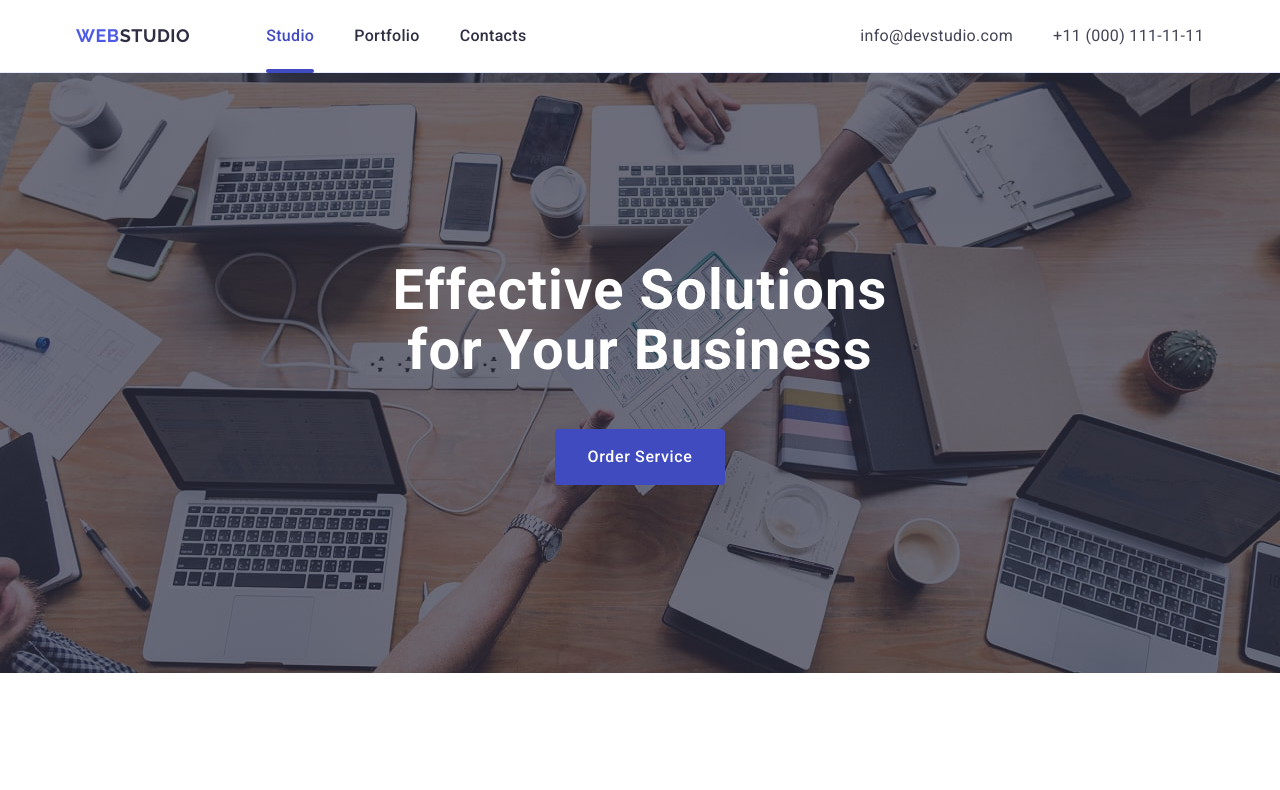
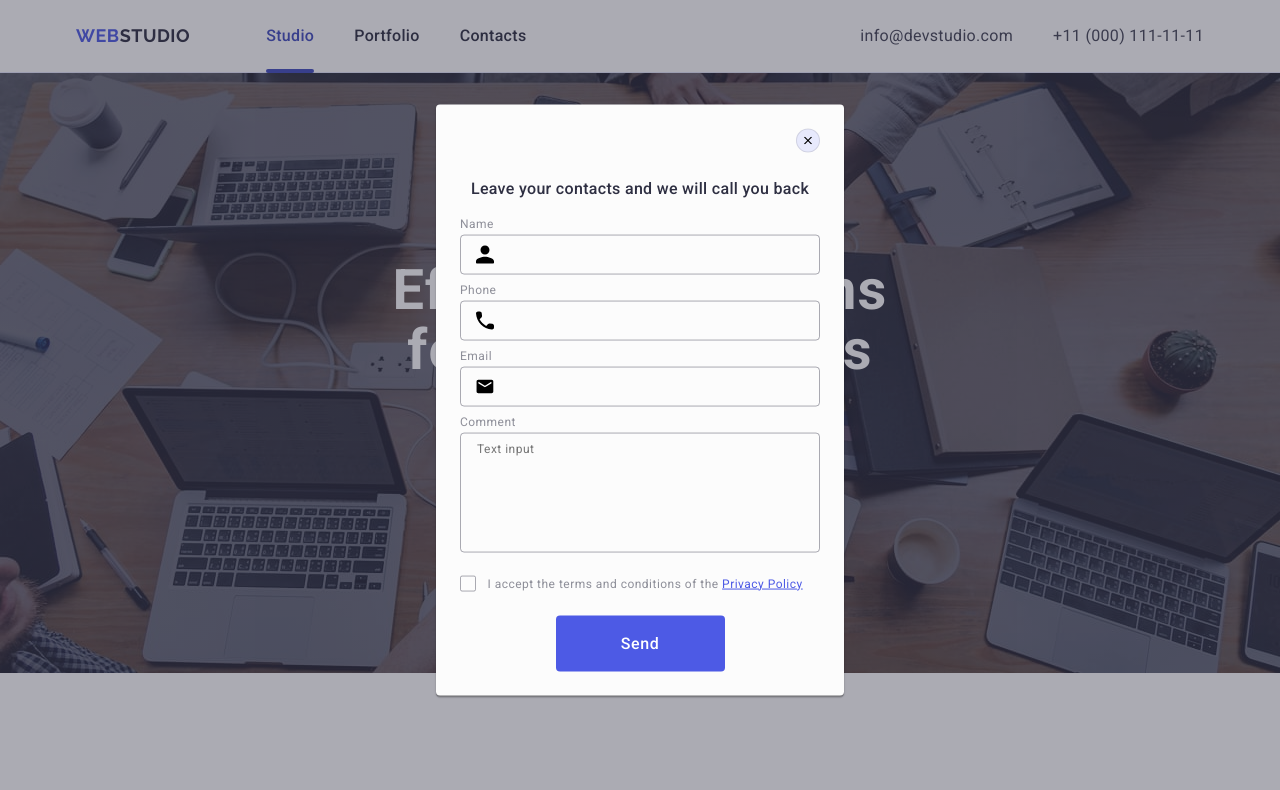
Before and after one commit to 0k6ana/goit-markup-hw-06, a plain HTML site: page index.html in a window 1280 px wide. Both pictures are taken after a click on the button "Order Service". Shown: the top 790 px of the page. Drawn offline with nearby package versions, Linux system fonts and the light colour scheme.

Commit message:
fix modal

```diff
--- a/css/styles.css
+++ b/css/styles.css
@@ -810,6 +810,16 @@ button {
   width: 100%;
   height: 100%;
   background-color: #ffffff;
+  opacity: 0;
+  visibility: hidden;
+  pointer-events: none;
+  transition: opacity 250ms cubic-bezier(0.4, 0, 0.2, 1),
+    visibility 250ms cubic-bezier(0.4, 0, 0.2, 1);
+}
+.mobile-menu.is-open {
+  opacity: 1;
+  visibility: visible;
+  pointer-events: auto;
 }
 .mobile-menu-container {
   position: relative;
@@ -913,3 +923,210 @@ button {
     display: none;
   }
 }
+@media screen and (min-width: 1158px) {
+  .mobile-menu {
+    display: none;
+  }
+}
+
+/*modal*/
+.backdrop {
+  position: fixed;
+  top: 0;
+  left: 0;
+  width: 100%;
+  height: 100%;
+  background-color: rgba(46, 47, 66, 0.4);
+  transition: opacity 250ms cubic-bezier(0.4, 0, 0.2, 1),
+    visibility 250ms cubic-bezier(0.4, 0, 0.2, 1);
+  opacity: 0;
+  visibility: hidden;
+  pointer-events: none;
+}
+.backdrop.is-open {
+  opacity: 1;
+  visibility: visible;
+  pointer-events: auto;
+}
+.modal {
+  padding: 72px 24px 24px 24px;
+  position: absolute;
+  top: 50%;
+  left: 50%;
+  width: 288px;
+  min-height: 632px;
+  border-radius: 4px;
+  transform: translate(-50%, -50%);
+  box-shadow: 0 1px 1px 0 rgba(0, 0, 0, 0.14), 0 1px 3px 0 rgba(0, 0, 0, 0.12),
+    0 2px 1px 0 rgba(0, 0, 0, 0.2);
+  background: #fcfcfc;
+  transition: transform 250ms cubic-bezier(0.4, 0, 0.2, 1);
+}
+.backdrop:not(.is-open) .modal {
+  transform: translate(-50%, -100%);
+}
+.button-modal {
+  border-radius: 50%;
+  position: absolute;
+  top: 24px;
+  right: 24px;
+  width: 24px;
+  height: 24px;
+  display: flex;
+  align-items: center;
+  justify-content: center;
+  background-color: #e7e9fc;
+  border: 1px solid rgba(0, 0, 0, 0.1);
+  padding: 0;
+  cursor: pointer;
+  transition: background-color 250ms cubic-bezier(0.4, 0, 0.2, 1),
+    border 250ms cubic-bezier(0.4, 0, 0.2, 1);
+}
+.button-modal:hover,
+.button-modal:focus {
+  background-color: #404bbf;
+  border: none;
+  fill: #ffffff;
+}
+.icone-close {
+  transition: fill 250ms cubic-bezier(0.4, 0, 0.2, 1);
+}
+.icone-close:hover,
+.icone-close:focus {
+  fill: #ffffff;
+}
+.icon-name {
+  position: absolute;
+  left: 16px;
+  top: 50%;
+  transform: translateY(-50%);
+  transition: fill 250ms cubic-bezier(0.4, 0, 0.2, 1);
+}
+.input-name:focus {
+  fill: #4d5ae5;
+}
+.input-modal:focus + .icon-name {
+  fill: #4d5ae5;
+}
+.text-modal {
+  font-weight: 500;
+  font-size: 16px;
+  line-height: 1.5;
+  text-align: center;
+  letter-spacing: 0.02em;
+  color: #2e2f42;
+  margin-bottom: 16px;
+}
+.form-modal {
+  margin-bottom: 8px;
+}
+.label-modal {
+  font-size: 12px;
+  line-height: 1.17;
+  letter-spacing: 0.04em;
+  color: #8e8f99;
+  display: block;
+  margin-bottom: 4px;
+}
+.container-input {
+  position: relative;
+}
+.input-modal {
+  width: 100%;
+  height: 40px;
+  border: 1px solid rgba(46, 47, 66, 0.4);
+  border-radius: 4px;
+  background-color: transparent;
+  padding-left: 38px;
+  outline: transparent;
+  transition: border-color 250ms cubic-bezier(0.4, 0, 0.2, 1);
+}
+.input-modal:focus {
+  border-color: #4d5ae5;
+}
+.text-input {
+  margin-bottom: 16px;
+}
+.textarea {
+  width: 100%;
+  height: 120px;
+  font-size: 12px;
+  line-height: 1.17;
+  letter-spacing: 0.04em;
+  color: rgba(46, 47, 66, 0.4);
+  border: 1px solid rgba(46, 47, 66, 0.4);
+  border-radius: 4px;
+  background-color: transparent;
+  padding: 8px 16px;
+  outline: transparent;
+  resize: none;
+  transition: border-color 250ms cubic-bezier(0.4, 0, 0.2, 1);
+}
+.textarea:focus {
+  border-color: #4d5ae5;
+}
+.checkbox-field {
+  margin-bottom: 24px;
+}
+.label-modal ::placeholder {
+  color: #2e2f42;
+}
+.label-checkbox {
+  font-weight: 400;
+  font-size: 12px;
+  line-height: 1.17;
+  letter-spacing: 0.04em;
+  color: #8e8f99;
+}
+.lable-span {
+  width: 16px;
+  height: 16px;
+  border: 1px solid rgba(46, 47, 66, 0.4);
+  border-radius: 2px;
+  transition: background-color 250ms cubic-bezier(0.4, 0, 0.2, 1),
+    border 250ms cubic-bezier(0.4, 0, 0.2, 1),
+    fill 250ms cubic-bezier(0.4, 0, 0.2, 1);
+  margin-right: 8px;
+  display: inline-flex;
+  align-items: center;
+  justify-content: center;
+  fill: transparent;
+}
+.checkbox:checked + .label-checkbox .lable-span {
+  background-color: #404bbf;
+  border: none;
+  fill: #f4f4fd;
+}
+.privacy-link {
+  color: #4d5ae5;
+  text-decoration: underline;
+}
+.button-send-modal {
+  border-radius: 4px;
+  margin: 0 auto;
+  display: block;
+  min-width: 169px;
+  height: 56px;
+  font-family: "Roboto", sans-serif;
+  font-size: 16px;
+  font-weight: 500;
+  line-height: 1.5;
+  letter-spacing: 0.04em;
+  color: #ffffff;
+  cursor: pointer;
+  background-color: #4d5ae5;
+  border: none;
+  transition: background-color 250ms cubic-bezier(0.4, 0, 0.2, 1);
+}
+@media screen and (min-width: 768px) {
+  .modal {
+    width: 408px;
+    min-height: 584px;
+  }
+}
+@media screen and (min-width: 1158px) {
+  .modal {
+    width: 408px;
+    min-height: 584px;
+  }
+}
--- a/js/modal.js
+++ b/js/modal.js
@@ -1,8 +1,14 @@
 const buttonOpenModalEl = document.querySelector("#buttonOpenModalEl");
 const buttonCloseModalEl = document.querySelector("#buttonCloseModalEl");
 const modalEl = document.querySelector("#modalEl");
+const mobileMenu = document.querySelector(".mobile-menu");
+const buttonBurger = document.querySelector(".burger-btn");
+const buttonMobileMenu = document.querySelector(".button-mobile-menu");
 
 const toggleModal = () => modalEl.classList.toggle("is-open");
+const toggleMobileMenu = () => mobileMenu.classList.toggle("is-open");
 
 buttonOpenModalEl.addEventListener("click", toggleModal);
 buttonCloseModalEl.addEventListener("click", toggleModal);
+buttonBurger.addEventListener("click", toggleMobileMenu);
+buttonMobileMenu.addEventListener("click", toggleMobileMenu);
```
